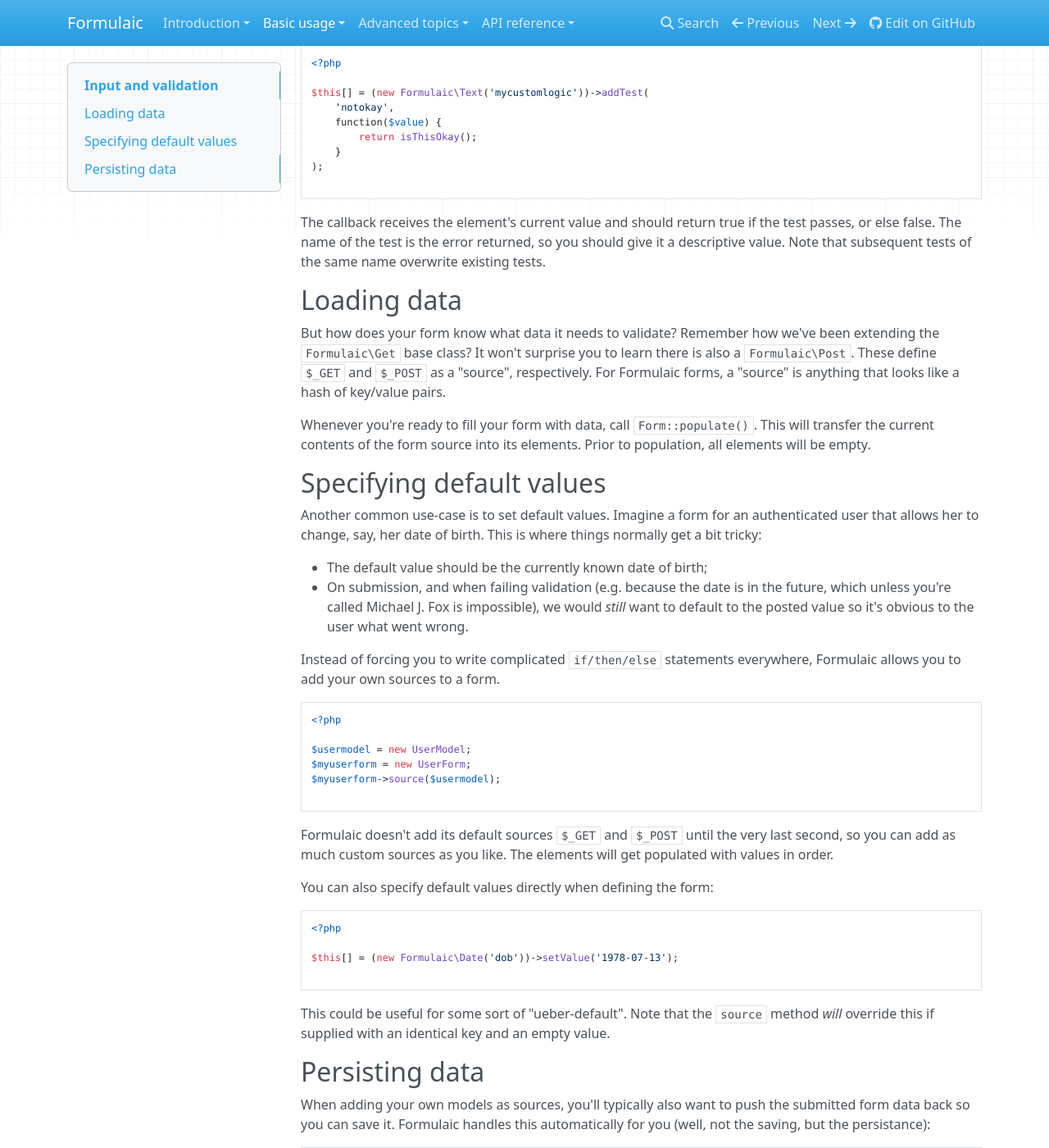
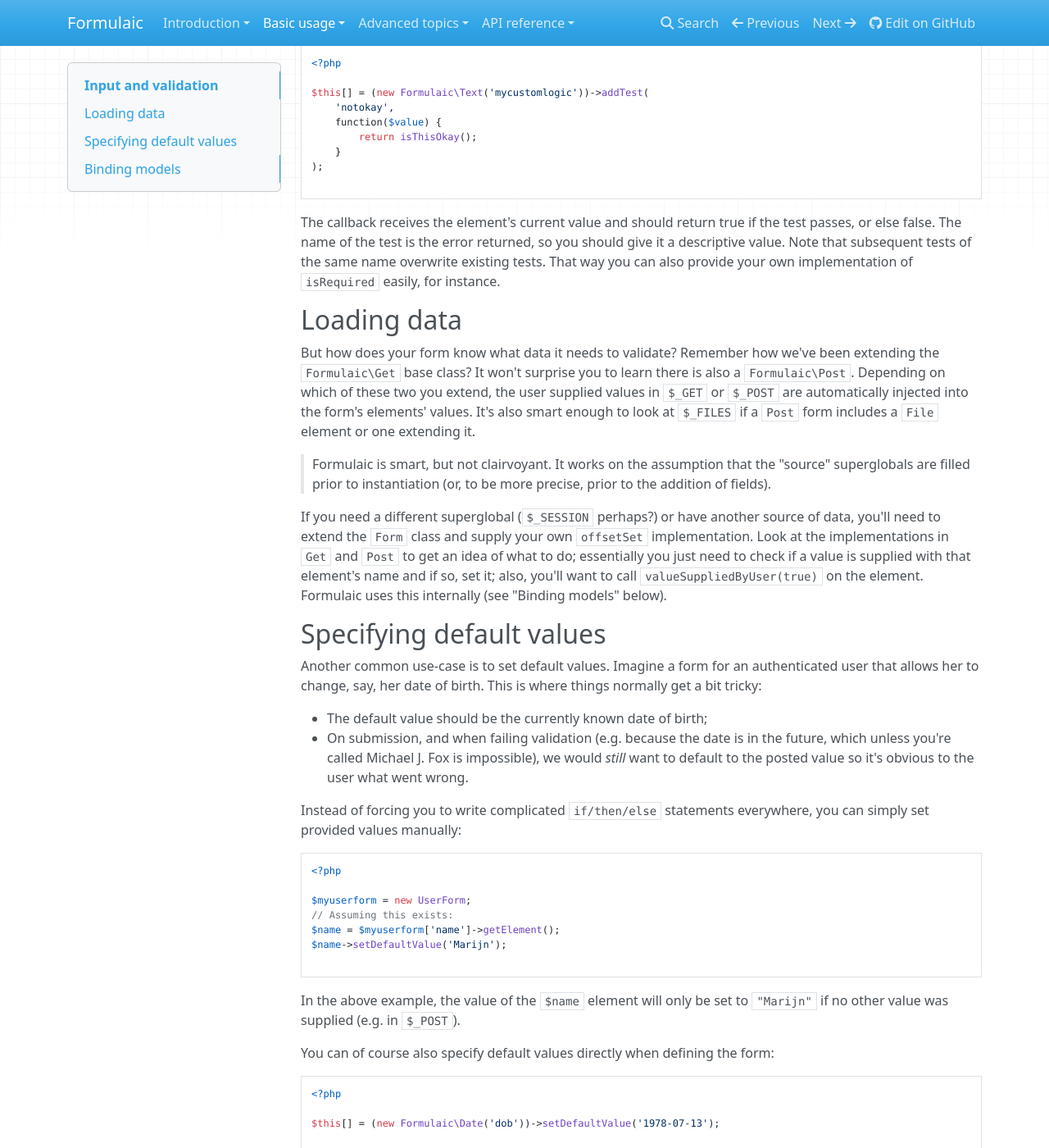
Before and after one commit to monomelodies/formulaic, an MkDocs documentation site: the page built from docs/basic/validation.md, in a window 1280 px wide and 1400 px high, scrolled down 547 px. Shown: the whole window at 82% size. Built offline with MkDocs 1.6.1, drawn with Linux system fonts in a browser that asks for light colours; nearby versions of some CDN libraries; old or Windows-style settings are respelled for this version of MkDocs; some of the changed text lies outside the part shown.

Commit message:
update validation docs

````diff
--- a/docs/basic/validation.md
+++ b/docs/basic/validation.md
@@ -42,22 +42,30 @@ $this[] = (new Formulaic\Text('mycustomlogic'))->addTest(
 The callback receives the element's current value and should return true if the
 test passes, or else false. The name of the test is the error returned, so you
 should give it a descriptive value. Note that subsequent tests of the same name
-overwrite existing tests.
+overwrite existing tests. That way you can also provide your own implementation
+of `isRequired` easily, for instance.
 
 ## Loading data
-
 But how does your form know what data it needs to validate? Remember how we've
 been extending the `Formulaic\Get` base class? It won't surprise you to learn
-there is also a `Formulaic\Post`. These define `$_GET` and `$_POST` as a
-"source", respectively. For Formulaic forms, a "source" is anything that looks
-like a hash of key/value pairs.
+there is also a `Formulaic\Post`. Depending on which of these two you extend,
+the user supplied values in `$_GET` or `$_POST` are automatically injected into
+the form's elements' values. It's also smart enough to look at `$_FILES` if a
+`Post` form includes a `File` element or one extending it.
 
-Whenever you're ready to fill your form with data, call `Form::populate()`. This
-will transfer the current contents of the form source into its elements. Prior
-to population, all elements will be empty.
+> Formulaic is smart, but not clairvoyant. It works on the assumption that the
+> "source" superglobals are filled prior to instantiation (or, to be more
+> precise, prior to the addition of fields).
+
+If you need a different superglobal (`$_SESSION` perhaps?) or have another
+source of data, you'll need to extend the `Form` class and supply your own
+`offsetSet` implementation. Look at the implementations in `Get` and `Post` to
+get an idea of what to do; essentially you just need to check if a value is
+supplied with that element's name and if so, set it; also, you'll want to call
+`valueSuppliedByUser(true)` on the element. Formulaic uses this internally (see
+"Binding models" below).
 
 ## Specifying default values
-
 Another common use-case is to set default values. Imagine a form for an
 authenticated user that allows her to change, say, her date of birth. This is
 where things normally get a bit tricky:
@@ -69,48 +77,118 @@ where things normally get a bit tricky:
   went wrong.
 
 Instead of forcing you to write complicated `if/then/else` statements
-everywhere, Formulaic allows you to add your own sources to a form.
+everywhere, you can simply set provided values manually:
 
 ```php
 <?php
 
-$usermodel = new UserModel;
 $myuserform = new UserForm;
-$myuserform->source($usermodel);
+// Assuming this exists:
+$name = $myuserform['name']->getElement();
+$name->setDefaultValue('Marijn');
 
 ```
 
-Formulaic doesn't add its default sources `$_GET` and `$_POST` until the very
-last second, so you can add as much custom sources as you like. The elements
-will get populated with values in order.
+In the above example, the value of the `$name` element will only be set to
+`"Marijn"` if no other value was supplied (e.g. in `$_POST`).
 
-You can also specify default values directly when defining the form:
+You can of course also specify default values directly when defining the form:
 
 ```php
 <?php
 
-$this[] = (new Formulaic\Date('dob'))->setValue('1978-07-13');
+$this[] = (new Formulaic\Date('dob'))->setDefaultValue('1978-07-13');
 
 ```
 
-This could be useful for some sort of "ueber-default". Note that the `source`
-method _will_ override this if supplied with an identical key and an empty
-value.
+This method is mostly useful for some sort of "ueber-default" that is
+hard-coded. Generally, default values will come from an external source, e.g.
+your RDBMS.
 
-## Persisting data
-When adding your own models as sources, you'll typically also want to push the
-submitted form data back so you can save it. Formulaic handles this
-automatically for you (well, not the saving, but the persistance):
+## Binding models
+Speaking of which, Formulaic can do even better. A common use case is:
+
+1. Query a database for a row;
+2. Instantiate a model with the found row;
+3. Define a form that specifies how the data can be changed;
+4. On submit, instruct the model to save the changed data back into the
+   database.
+
+Normally, this would involve all sorts of `foreach` loops checking `$_POST`
+keys, updating models, and finally calling some `save` method. Boring!
+
+Formulaic allows you to `bind` a model to your form:
 
 ```php
 <?php
 
+// Assuming this gets submitted...
+$_POST['name'] = 'Linus';
 $form = new MyForm;
 $user = new UserModel($id); // Assuming the constructor loads data for $id
-$form->source($user);
-// Assuming $user has a $name propery containing "Marijn"
-$_POST['name'] = 'Linus';
-$form->populate();
+$form->bind($user);
+// Assuming $user had a $name propery containing "Marijn", it will now
+// contain the new value "Linus"!
 echo $user->name; // "Linus"
 
 ```
+
+The binding is by reference, so the following would also be true extending the
+above example:
+
+```php
+<?php
+
+$form['name']->getElement()->setValue('Chuck Norris');
+echo $user->name; // "Chuck Norris"
+
+```
+
+...and it goes both ways:
+
+```php
+
+$user->name = 'Santa';
+echo $form['name']->getValue(); // "Santa"
+
+```
+
+> Note that for forms with default values supplied using the `setDefaultValue`
+> method described above, these values will also be set on your model object.
+> This is probably what you want (it's a default after all) but is good to be
+> aware of.
+
+The binding only works for fields that are both set in the form, as exist as
+public properties on your model object. This means you can bind as often as
+you like, supplying "sub-models" of related fields that are handled in one big
+form. A trivial example could be:
+
+```php
+<?php
+
+$name = new NameModel($id); // Loads firstname, lastname, username.
+$contact = new ContactModel($id); // Loads email, telephone, IRC
+
+echo $name->firstname; // Marijn
+echo $contact->email; // marijn@monomelodies.nl
+
+// Sample post data:
+$_POST = ['firstname' => 'Santa', 'email' => 'santa@claus.com'];
+
+$form = new UserForm; // Allows user to change all six fields mentioned above
+$form->bind($name);
+$form->bind($contact);
+
+echo $name->firstname; // "Santa"
+$name->save(); // Update name record
+
+echo $contact->email; // "santa@claus.com";
+$contact->save(); // Update contact record
+
+```
+
+(The `save` method used above is just an example; how your models work
+internally is entirely up to you!)
+
+It's also fine if models have "overlap" properties; they'll just all get bound
+to the same form element.
````
